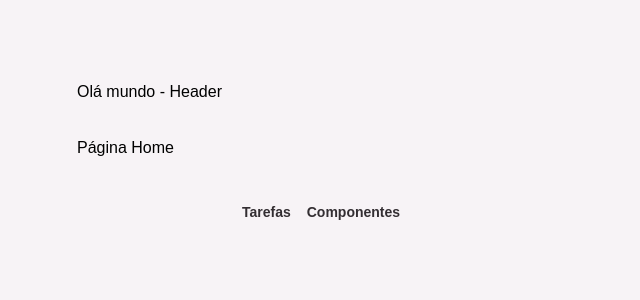
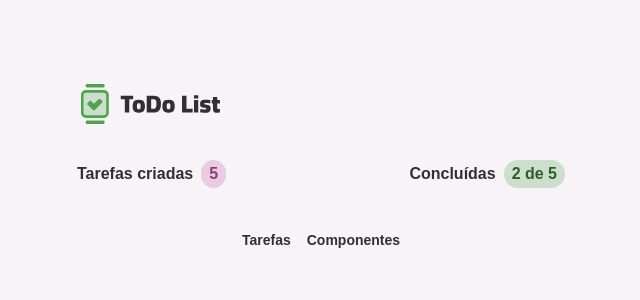
Before and after one commit to GabrielSousaJS/todo-react-ts, a React (Vite) app: page / in a window 1280 px wide. Shown: the top 300 px of the page, without its empty margins (319-959 px from the left). Built offline with nearby package versions, Linux system fonts and the light colour scheme.

Commit message:
feat(TaskSummary): adicionado a página principal

```diff
--- /dev/null
+++ b/src/core-components/footer.tsx
@@ -0,0 +1,21 @@
+import { NavLink } from 'react-router';
+import Text from '../components/text';
+
+export default function Footer() {
+  return (
+    <footer className="my-5 md:my-10">
+      <nav className="flex items-center justify-center gap-4">
+        <NavLink to="/">
+          <Text variant="body-sm-bold" className="text-gray-300">
+            Tarefas
+          </Text>
+        </NavLink>
+        <NavLink to="/componentes">
+          <Text variant="body-sm-bold" className="text-gray-300">
+            Componentes
+          </Text>
+        </NavLink>
+      </nav>
+    </footer>
+  );
+}
--- /dev/null
+++ b/src/core-components/header.tsx
@@ -0,0 +1,10 @@
+import Container from '../components/container';
+import Logo from '../assets/images/logo.svg?react';
+
+export default function Header() {
+  return (
+    <Container as="header" className="mt-3 md:mt-20">
+      <Logo className="h-9 md:h-12" />
+    </Container>
+  );
+}
--- /dev/null
+++ b/src/core-components/main-content.tsx
@@ -0,0 +1,15 @@
+import { cx } from 'class-variance-authority';
+
+type MainContentProps = React.ComponentProps<'main'> & {};
+
+export default function MainContent({
+  children,
+  className,
+  ...props
+}: MainContentProps) {
+  return (
+    <main className={cx('mt-4 md:mt-8', className)} {...props}>
+      {children}
+    </main>
+  );
+}
--- /dev/null
+++ b/src/core-components/tasks-summary.tsx
@@ -0,0 +1,21 @@
+import Badge from '../components/badge';
+import Text from '../components/text';
+
+export default function TaskSummary() {
+  return (
+    <>
+      <div className="flex items-center gap-2">
+        <Text variant="body-md-bold" className="text-gray-300">
+          Tarefas criadas
+        </Text>
+        <Badge variant="secondary">5</Badge>
+      </div>
+      <div className="flex items-center gap-2">
+        <Text variant="body-md-bold" className="text-gray-300">
+          Concluídas
+        </Text>
+        <Badge variant="primary">2 de 5</Badge>
+      </div>
+    </>
+  );
+}
--- a/src/pages/layout-main.tsx
+++ b/src/pages/layout-main.tsx
@@ -1,30 +1,16 @@
-import { NavLink, Outlet } from 'react-router';
-import Container from '../components/container';
-import Text from '../components/text';
+import { Outlet } from 'react-router';
+import Header from '../core-components/header';
+import MainContent from '../core-components/main-content';
+import Footer from '../core-components/footer';
 
 export default function LayoutMain() {
   return (
     <>
-      <Container as="header" className="mt-3 md:mt-20">
-        Olá mundo - Header
-      </Container>
-      <main className="mt-4 md:mt-8">
+      <Header />
+      <MainContent>
         <Outlet />
-      </main>
-      <footer className="my-5 md:my-10">
-        <nav className="flex items-center justify-center gap-4">
-          <NavLink to="/">
-            <Text variant="body-sm-bold" className="text-gray-300">
-              Tarefas
-            </Text>
-          </NavLink>
-          <NavLink to="/componentes">
-            <Text variant="body-sm-bold" className="text-gray-300">
-              Componentes
-            </Text>
-          </NavLink>
-        </nav>
-      </footer>
+      </MainContent>
+      <Footer />
     </>
   );
 }
--- a/src/pages/page-home.tsx
+++ b/src/pages/page-home.tsx
@@ -1,5 +1,12 @@
 import Container from '../components/container';
+import TaskSummary from '../core-components/tasks-summary';
 
 export default function PageHome() {
-  return <Container>Página Home</Container>;
+  return (
+    <Container as="article" className="space-y-3">
+      <header className="flex items-center justify-between">
+        <TaskSummary />
+      </header>
+    </Container>
+  );
 }
```
